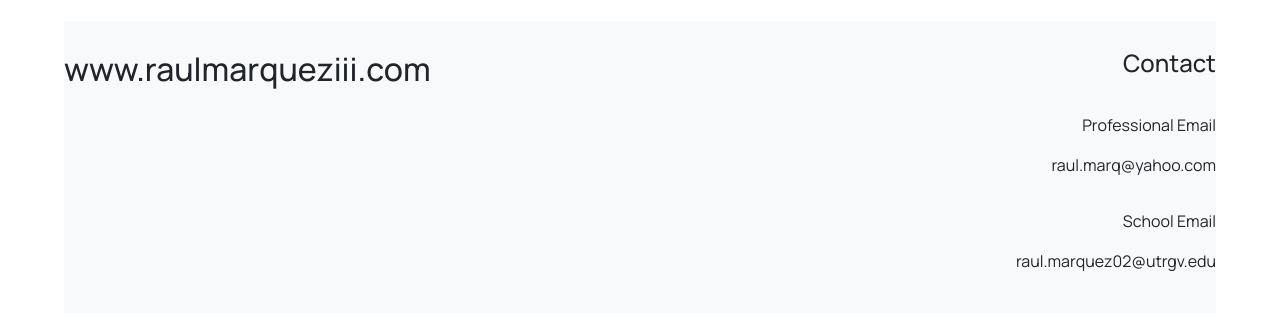
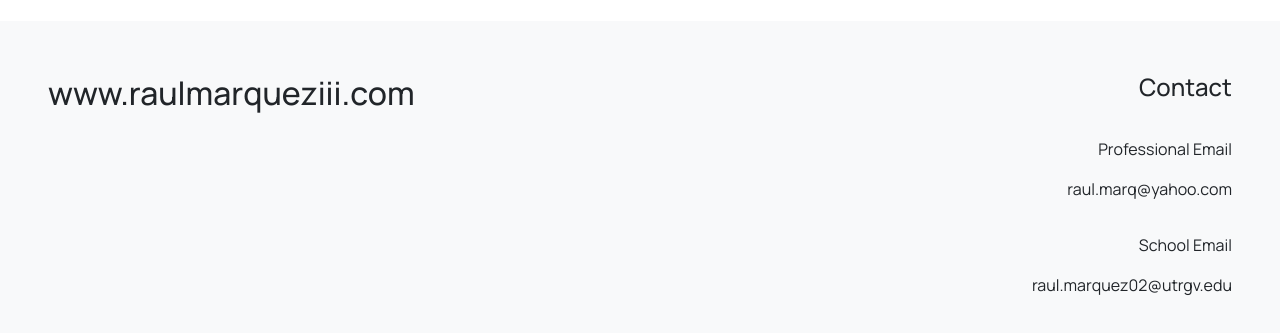
Before and after one commit to ronaldmarkers/ronaldmarkers.github.io, a plain HTML site: page index.html in a window 1280 px wide. Shown: the part 1526-1859 px from the top of the page. Drawn offline with nearby package versions, Linux system fonts and the light colour scheme.

Commit message:
Updated Information and Footer

```diff
--- a/index.html
+++ b/index.html
@@ -3,7 +3,7 @@
 <head>
 <title>Raul Marquez</title>
 <meta charset="UTF-8">
-<link rel="shortcut icon" type="image/x-icon" href="media/images/icon.ico">
+<link rel="shortcut icon" type="image/x-icon" href="icon.ico">
 <meta name="viewport" content="width=device-width, initial-scale=1">
 <meta name="keywords" content="Raul, Marquez, math, RGV, Mathematical, Society">
 <meta name="description" content="Homepage of Raul Marquez - Mathematics Major, Senior at University of Texas Rio Grande Valley">
@@ -111,8 +111,8 @@
 
 
   <!-- Footer -->
-  <footer class="bd-footer bg-body-tertiary mx-auto" style="max-width: 90%;">
-    <div class="row py-4">
+  <footer class="bd-footer bg-body-tertiary mx-auto">
+    <div class="row p-5">
       <div class="col-lg-2 col">
         <p class="text-xxl-start manrope-500 fs-2">www.raulmarqueziii.com</p>
       </div>
```
Also changed, not shown: about.html (+5 -5 lines), icon.ico.
